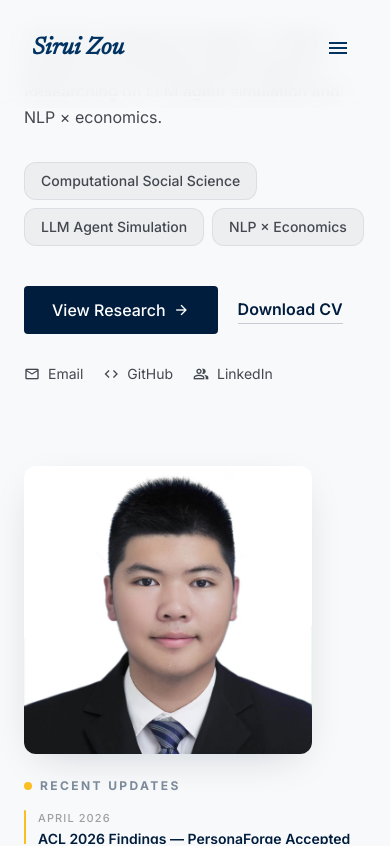
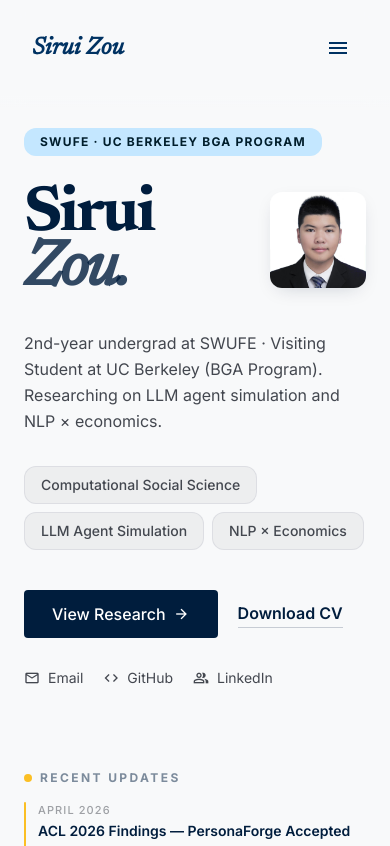
Before and after one commit to siruizou2005/siruizou2005.github.io, a React (Vite) app in the folder client/: page / in a window 390 px wide. Shown: the top 846 px of the page. Built offline with nearby package versions, Linux system fonts and the light colour scheme.

Commit message:
Fix scroll-to-top on navigation and improve mobile responsiveness

```diff
--- a/client/src/components/Footer.tsx
+++ b/client/src/components/Footer.tsx
@@ -8,7 +8,7 @@
             © {new Date().getFullYear()} Sirui Zou · UC Berkeley · Intellectual Modernism
           </p>
         </div>
-        <div className="flex items-center gap-8">
+        <div className="flex flex-wrap items-center justify-center md:justify-start gap-4 md:gap-8">
           {[
             { label: 'Contact', href: 'mailto:siruizou2005@gmail.com' },
             { label: 'LinkedIn', href: 'https://www.linkedin.com/in/siruizou' },
--- a/client/src/components/Layout.tsx
+++ b/client/src/components/Layout.tsx
@@ -1,12 +1,14 @@
 import { Outlet, useLocation } from 'react-router-dom';
 import Navbar from './Navbar';
 import Footer from './Footer';
+import ScrollToTop from './ScrollToTop';
 
 export default function Layout() {
   const location = useLocation();
 
   return (
     <div className="min-h-screen flex flex-col bg-surface text-on-surface">
+      <ScrollToTop />
       <Navbar currentPath={location.pathname} />
       <main className="flex-1">
         <Outlet />
--- /dev/null
+++ b/client/src/components/ScrollToTop.tsx
@@ -0,0 +1,10 @@
+import { useEffect } from 'react';
+import { useLocation } from 'react-router-dom';
+
+export default function ScrollToTop() {
+  const { pathname } = useLocation();
+  useEffect(() => {
+    window.scrollTo(0, 0);
+  }, [pathname]);
+  return null;
+}
--- a/client/src/pages/Home.tsx
+++ b/client/src/pages/Home.tsx
@@ -40,7 +40,7 @@
   return (
     <div>
       {/* Hero Section — full viewport, centered */}
-      <section className="h-screen flex items-center px-6 md:px-10 lg:px-16 pt-20 overflow-hidden">
+      <section className="min-h-screen flex items-center px-6 md:px-10 lg:px-16 pt-28 lg:pt-20 pb-16 lg:pb-0">
         <div className="w-full max-w-screen-xl mx-auto grid grid-cols-1 lg:grid-cols-2 gap-12 items-stretch">
 
           {/* Left: Identity — top group up top, CTA group pinned to bottom */}
@@ -52,6 +52,8 @@
                 </span>
               </div>
 
+              {/* Headline row: name left, portrait right on mobile */}
+              <div className="flex items-start justify-between gap-4">
                 <h1
                   className="serif-headline font-bold text-primary tracking-tighter leading-[0.86]"
                   style={{ fontSize: 'clamp(4rem, 8.5vw, 10rem)' }}
@@ -59,6 +61,18 @@
                   Sirui <br />
                   <span className="italic text-primary/80">Zou.</span>
                 </h1>
+                {/* Portrait — mobile only, floated to right of headline */}
+                <div
+                  className="lg:hidden w-24 h-24 rounded-full overflow-hidden shrink-0 mt-1"
+                  style={{ boxShadow: '0 6px 20px -8px rgba(0, 29, 61, 0.22)' }}
+                >
+                  <img
+                    src="/avatar.jpg"
+                    alt="Portrait of Sirui Zou"
+                    className="w-full h-full object-cover object-[center_20%]"
+                  />
+                </div>
+              </div>
 
               <p className="text-on-surface-variant text-base leading-relaxed max-w-xl">
                 2nd-year undergrad at SWUFE · Visiting Student at UC Berkeley (BGA Program).
@@ -128,9 +142,9 @@
 
           {/* Right: portrait + Recent Updates — bottom-aligned with the left column */}
           <div className="flex flex-col gap-6 py-4 lg:items-center lg:justify-end">
-            {/* Portrait — sized to balance the headline */}
+            {/* Portrait — desktop only */}
             <div
-              className="w-72 h-72 lg:w-80 lg:h-80 rounded-full overflow-hidden shrink-0"
+              className="hidden lg:block w-80 h-80 rounded-full overflow-hidden shrink-0"
               style={{ boxShadow: '0 12px 40px -16px rgba(0, 29, 61, 0.22)' }}
             >
               <img
--- a/client/src/pages/Research.tsx
+++ b/client/src/pages/Research.tsx
@@ -76,7 +76,7 @@
         </div>
 
         {/* Project 3: ScrollWeaver */}
-        <div className="md:col-span-6 group bg-primary p-12 text-on-primary relative overflow-hidden">
+        <div className="md:col-span-6 group bg-primary p-8 md:p-12 text-on-primary relative overflow-hidden">
           <div className="relative z-10">
             <div className="mb-4">
               <span className="px-3 py-1 bg-white/10 text-white text-[10px] uppercase tracking-widest font-semibold border border-white/20 rounded-sm">
```
Lines whose indentation alone changed are shown as unchanged.
